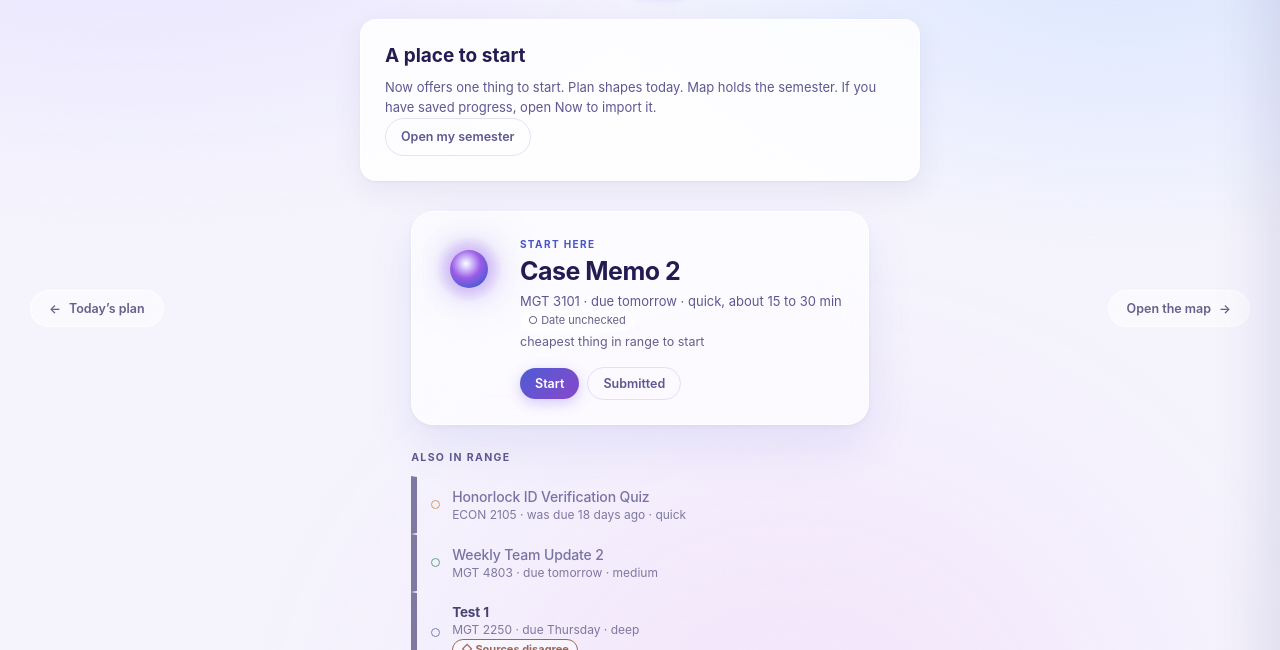
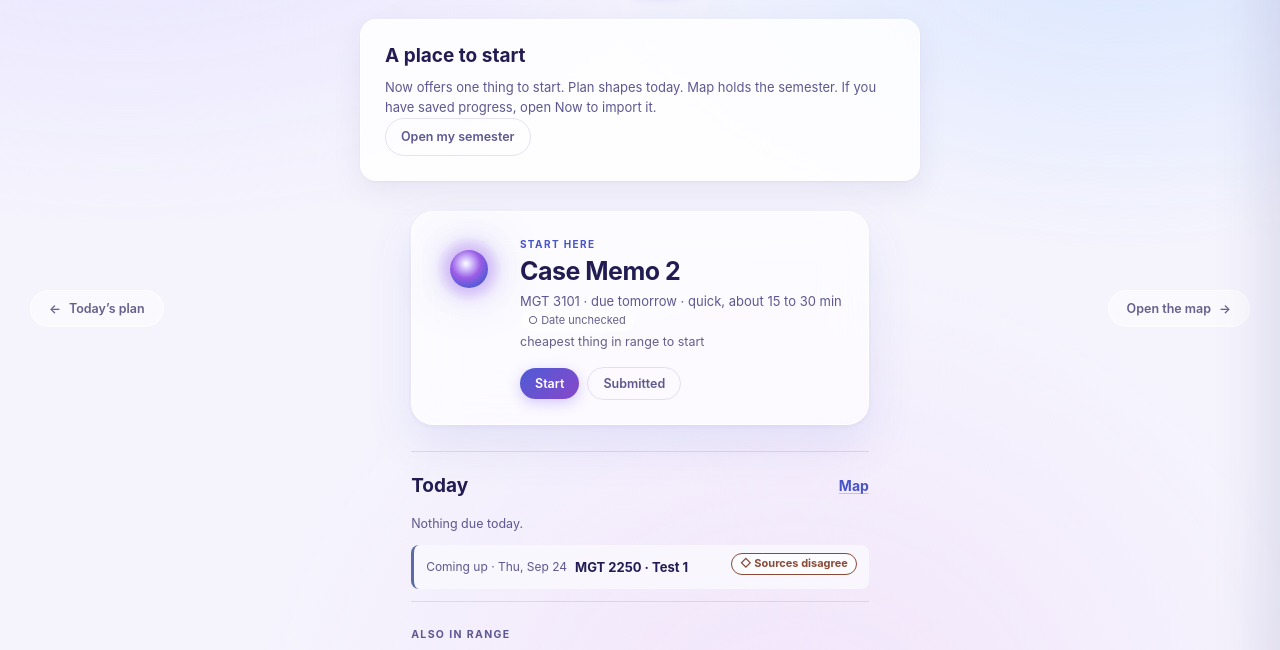
Before and after one commit to jorge-e-aquino/starlight, a website built with Vite: page index.html in a window 1280 px wide. Shown: the part 92-742 px from the top of the page. Built offline with nearby package versions, Linux system fonts and the light colour scheme.

Commit message:
Bring a compact Today slice into Now
Overlay fields: none. This phase derives the day slice and upcoming exam from existing progress without adding logs or decisions.

```diff
--- a/src/main.js
+++ b/src/main.js
@@ -102,6 +102,7 @@ try {
     togglePast: () => { ui.pastExpanded = !ui.pastExpanded; paint(); },
     dismissAway: () => { ui.awayDismissed = true; paint(); },
     openPlan: () => setView('plan'),
+    openMap: () => setView('map'),
     openMaterials: () => setView('intake'),
     openStudy: (exam) => { ui.studyExamId = exam.id; detail.hide(); setView('study'); },
     closeStudy: (exam) => { setView('now'); ctx.openDetail(exam, null, { silent: true }); },
--- a/src/now.js
+++ b/src/now.js
@@ -13,9 +13,10 @@ import {
   doneAt,
   awayReport,
   completionVerb,
-  effectiveStatus
+  effectiveStatus,
+  phase
 } from './signals.js';
-import { dueTodayItems } from './schedule.js';
+import { dueTodayItems, dueAt, upcomingExamWithin } from './schedule.js';
 import { dateBadge, resolutionLabel } from './truth-ui.js';
 import * as store from './state.js';
 import { buildPrepNotice } from './exam-ui.js';
@@ -67,12 +68,14 @@ export function renderNow(map, ctx) {
 
   root.append(focus ? buildFocus(focus, items, map, ctx, now) : buildClear(items, map, ctx, now));
 
-  const dueToday = dueTodayItems(items).filter((it) => !store.isSnoozed(it.id));
-  if (dueToday.length) root.append(buildPlanLink(dueToday, items, ctx));
+  const featuredExam = upcomingExamWithin(items, now);
+  const dayItems = todaySliceItems(items, now);
+  root.append(buildDaySlice(dayItems, ctx, featuredExam));
 
-  const rest = live.slice(1);
+  const shownToday = new Set(dayItems.slice(0, 3).map((item) => item.id));
+  const rest = live.slice(1).filter((item) => item.id !== featuredExam?.id && !shownToday.has(item.id));
   if (rest.length) root.append(buildQueue(rest, map, ctx, now));
-  const prep = !ctx.firstRun || ctx.firstRunDismissed ? buildPrepNotice(map, ctx) : null;
+  const prep = !featuredExam && (!ctx.firstRun || ctx.firstRunDismissed) ? buildPrepNotice(map, ctx) : null;
   if (prep) root.append(prep);
 
   const horizon = horizonItem(items, now);
@@ -131,20 +134,51 @@ function buildRecovery(recovery, map, ctx, now) {
   return card;
 }
 
-/**
- * One line, not a schedule. Now stays a single-thing surface; when the day
- * actually has deadlines on it, this is the door to the hour by hour version
- * rather than the version itself.
- */
-function buildPlanLink(dueToday, items, ctx) {
-  const wrap = el('p', 'plan-link');
-  const btn = el('button', 'linky', 'Plan the day by the hour');
-  btn.addEventListener('click', ctx.openPlan);
-  wrap.append(
-    document.createTextNode('Deadlines land today. '),
-    btn
-  );
-  return wrap;
+// A narrow view of today keeps the map's useful orientation near the next start.
+// The full semester stays behind Map and the hourly ordering stays in Plan.
+function todaySliceItems(items, now) {
+  return dueTodayItems(items, now)
+    .filter((item) => phase(item, now) !== 'resolved' && !store.isSnoozed(item.id))
+    .sort((a, b) => (dueAt(a)?.getTime() ?? Infinity) - (dueAt(b)?.getTime() ?? Infinity));
+}
+
+function buildDaySlice(todayItems, ctx, nextExam) {
+  const section = el('section', 'day-slice');
+  const head = el('div', 'day-slice-head');
+  head.append(el('h2', null, 'Today'));
+  const mapButton = el('button', 'linky', 'Map');
+  mapButton.addEventListener('click', ctx.openMap);
+  head.append(mapButton);
+  section.append(head);
+  if (!todayItems.length) section.append(el('p', 'day-slice-empty', 'Nothing due today.'));
+  else {
+    todayItems.slice(0, 3).forEach((item) => {
+      const row = el('button', 'day-slice-row');
+      row.style.setProperty('--course-color', ctx.map.courseById.get(item.courseId).color);
+      row.append(el('strong', null, item.title), el('span', null, item.courseCode));
+      row.append(dateBadge(item));
+      row.addEventListener('click', () => ctx.openDetail(item, row));
+      section.append(row);
+    });
+    if (todayItems.length > 3) {
+      const more = el('button', 'linky day-slice-more', `${todayItems.length - 3} more on the map`);
+      more.addEventListener('click', ctx.openMap);
+      section.append(more);
+    }
+    const plan = el('button', 'linky day-slice-plan', 'Plan today');
+    plan.addEventListener('click', ctx.openPlan);
+    section.append(plan);
+  }
+  if (nextExam) {
+    const exam = el('button', 'day-slice-exam');
+    exam.style.setProperty('--course-color', ctx.map.courseById.get(nextExam.courseId).color);
+    exam.append(el('span', null, `Coming up · ${nextExam.dateObj.toLocaleDateString('en-US', { weekday: 'short', month: 'short', day: 'numeric' })}`),
+      el('strong', null, `${nextExam.courseCode} · ${nextExam.title}`));
+    exam.append(dateBadge(nextExam));
+    exam.addEventListener('click', () => ctx.openDetail(nextExam, exam));
+    section.append(exam);
+  }
+  return section;
 }
 
 // Orientation after a gap, stated as movement rather than as a backlog.
--- a/src/schedule.js
+++ b/src/schedule.js
@@ -135,6 +135,12 @@ export function dueTodayItems(items, at = rightNow()) {
   return items.filter(
     (it) => it.type !== 'standing' && it.dateObj && sameDay(it.dateObj, at) && !isDone(it)
   );
+}
+
+export function upcomingExamWithin(items, at = rightNow(), days = 7) {
+  return items.filter((item) => isExam(item) && item.dateObj && !['done', 'resolved'].includes(phase(item, at)))
+    .filter((item) => { const left = daysUntil(item.dateObj, at); return left > 0 && left <= days; })
+    .sort((a, b) => a.dateObj - b.dateObj)[0] || null;
 }
 
 export function finishedToday(items, at = rightNow()) {
--- a/src/styles.css
+++ b/src/styles.css
@@ -1306,6 +1306,19 @@ button { font: inherit; color: inherit; }
   gap: var(--space-26);
 }
 
+.day-slice { display: grid; gap: var(--space-8); padding: var(--space-12) 0; border-top: var(--space-1) solid var(--rule); border-bottom: var(--space-1) solid var(--rule); }
+.day-slice-head { display: flex; align-items: center; justify-content: space-between; gap: var(--space-12); }
+.day-slice-head h2 { margin: 0; color: var(--ink); font-size: var(--text-heading); font-weight: var(--weight-650); }
+.day-slice-head .linky, .day-slice-more, .day-slice-plan { display: inline-flex; align-items: center; min-height: var(--target-touch); }
+.day-slice-empty { margin: 0; color: var(--ink-soft); font-size: var(--text-control); }
+.day-slice-row, .day-slice-exam { display: flex; align-items: center; flex-wrap: wrap; gap: var(--space-8); width: 100%; min-height: var(--target-touch); padding: var(--space-8) var(--space-12); border: 0; border-left: var(--space-3) solid var(--course-color); border-radius: var(--space-8); background: var(--surface-panel); color: var(--ink); text-align: left; cursor: pointer; }
+.day-slice-row strong, .day-slice-exam strong { font-size: var(--text-body-small); }
+.day-slice-row > span:not(.date-badge), .day-slice-exam > span:not(.date-badge) { color: var(--ink-soft); font-size: var(--text-small); }
+.day-slice-row .date-badge, .day-slice-exam .date-badge { margin-left: auto; }
+.day-slice-row:hover, .day-slice-exam:hover { background: var(--surface-hover); }
+.day-slice-exam { margin-top: var(--space-6); }
+.day-slice-more, .day-slice-plan { justify-self: start; font-size: var(--text-small); }
+
 .section-head {
   font-size: var(--text-label);
   font-weight: var(--weight-650);
```
Also changed, not shown: tests/schedule.test.js (+5 -0 lines).
